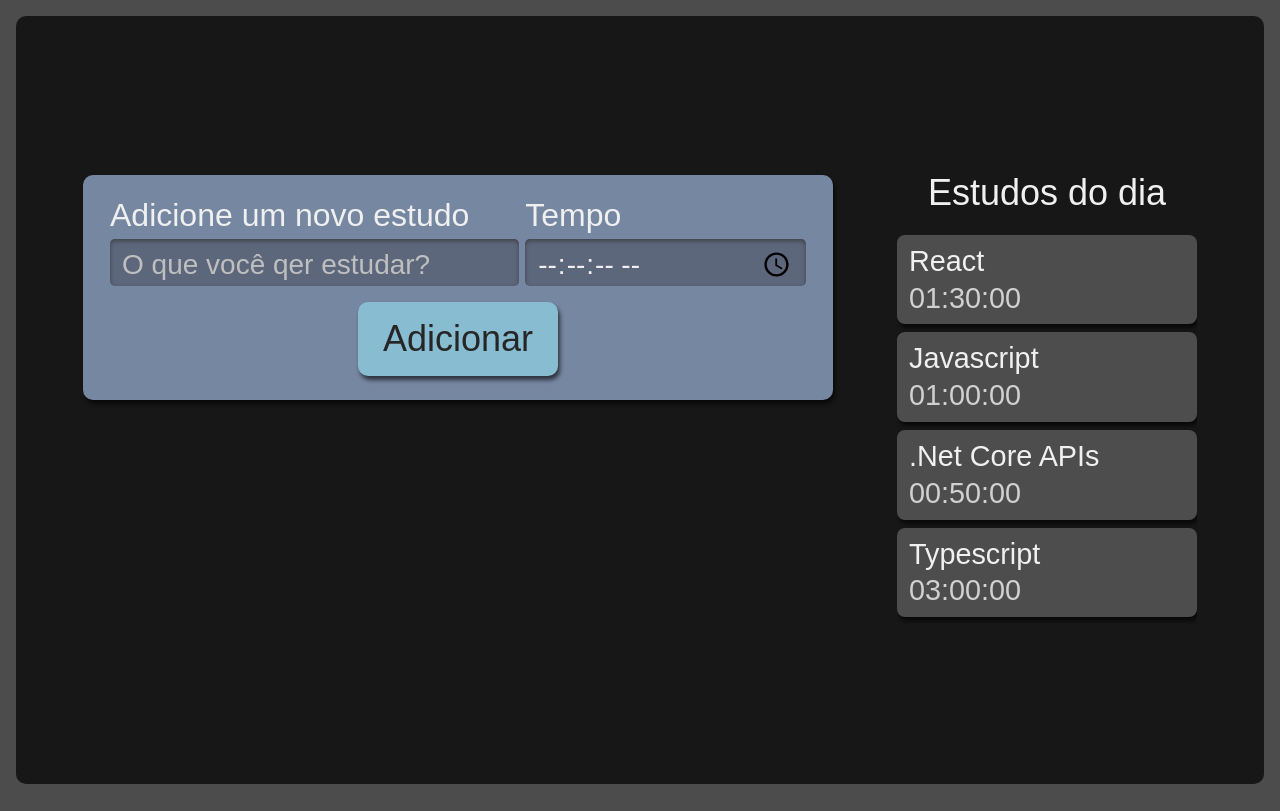
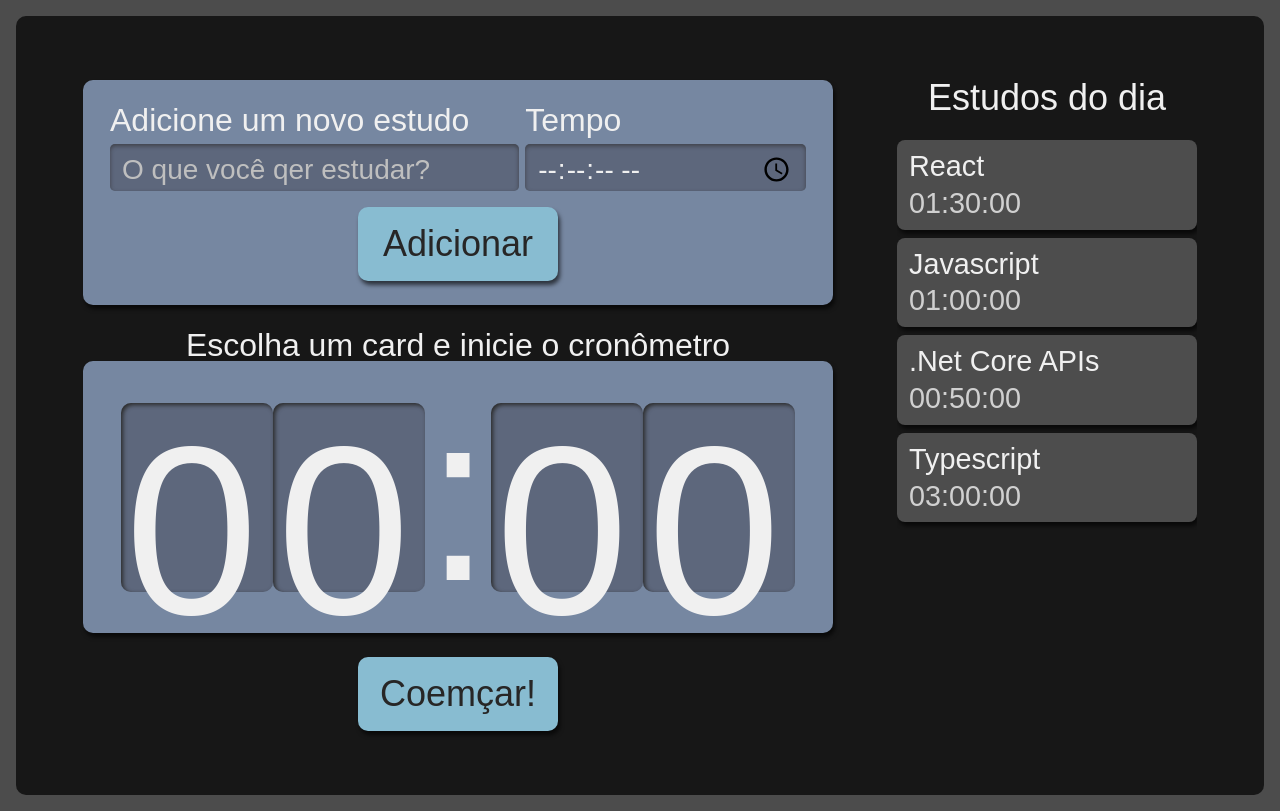
Before and after one commit to vinibit/react-tasks, a React (Create React App) app: page / in a window 1280 px wide. Built offline with nearby package versions, Linux system fonts and the light colour scheme.

Commit message:
Adiciona componente Cronometer

```diff
--- /dev/null
+++ b/src/components/Cronometer/Cronometer.module.scss
@@ -0,0 +1,59 @@
+.cronometro {
+    display: flex;
+    flex-direction: column;
+    align-items: center;
+    grid-area: cronometro;
+
+    .relogioWrapper {
+      align-items: center;
+      background-color: #7687A1;
+      border-radius: 10px;
+      box-shadow: 2px 4px 4px #0000009F;
+      box-sizing: border-box;
+      display: flex;
+      font-size: 5rem;
+      justify-content: center;
+      margin-bottom: 24px;
+      padding: 16px 12px;
+      width: 100%;
+    }
+
+    .titulo {
+      font-size: 2rem;
+    }
+
+    button {
+      background-color: #88bcd1;
+      border-radius: 10px;
+      box-shadow: 2px 4px 4px #0000009F;
+      color: #272626;
+      cursor: pointer;
+      font-size: 1.25rem;
+      padding: 16px;
+      width: 150px;
+
+      &:active {
+        background-color: #7CA6B7;
+        box-shadow: 2px 2px 4px #0000009F inset;
+        cursor: auto;
+      }
+    }
+
+    @media screen and (min-width:1280px) {
+
+      .relogioWrapper{
+        font-size: 15rem;
+      }
+
+      p {
+        font-size: 2rem;
+      }
+
+      button {
+        grid-column-start: span 2;
+        justify-self: center;
+        width: 200px;
+        font-size: 2.25rem;
+      }
+    }
+  }
--- /dev/null
+++ b/src/components/Cronometer/Cronometer.tsx
@@ -0,0 +1,22 @@
+import React from 'react'
+
+import style from './Cronometer.module.scss'
+
+import CronometerDisplay from './CronometerDisplay/CronometerDisplay'
+import Button from '../Button/Button'
+
+const Cronometer: React.FC = () => {
+    return (
+        <div className={style.cronometro}>
+            <p className={style.titulo}>Escolha um card e inicie o cronômetro</p>
+            <div className={style.relogioWrapper}>
+                <CronometerDisplay time={0} />
+            </div>
+            <Button>
+                Coemçar!
+            </Button>
+        </div>
+    );
+};
+
+export default Cronometer
--- /dev/null
+++ b/src/components/Cronometer/CronometerDisplay/CronometerDisplay.module.scss
@@ -0,0 +1,21 @@
+.relogioNumero {
+    background-color: #5D677C;
+    box-shadow: 2px 2px 4px #2B2B2B inset;
+    height: 3.6rem;
+    width: 3rem;
+    padding: 8px 4px;
+    border-radius: 10px;
+
+    @media screen and (min-width:1280px) {
+      height: 10.8rem;
+      width: 9rem;
+    }
+  }
+
+  .relogioDivisao {
+    height: 4.2rem;
+
+    @media screen and (min-width:1280px) {
+      height: 12.6rem;
+    }
+  }
--- /dev/null
+++ b/src/components/Cronometer/CronometerDisplay/CronometerDisplay.tsx
@@ -0,0 +1,26 @@
+import React from 'react'
+
+import style from './CronometerDisplay.module.scss'
+
+interface Props {
+    time: number;
+}
+
+const CronometerDisplay: React.FC<Props> = ({ time }) => {
+    const minutes = Math.floor(time / 60);
+    const seconds = time % 60;
+
+    const formatTime = (unit: number) => String(unit).padStart(2, '0');
+
+    return (
+        <>
+            <span className={style.relogioNumero}>0</span>
+            <span className={style.relogioNumero}>0</span>
+            <span>:</span>
+            <span className={style.relogioNumero}>0</span>
+            <span className={style.relogioNumero}>0</span>
+        </>
+    )
+};
+
+export default CronometerDisplay
--- a/src/pages/Main.tsx
+++ b/src/pages/Main.tsx
@@ -4,12 +4,14 @@
 
 import Form from '../components/Form/Form'
 import List from '../components/List/List'
+import Cronometer from '../components/Cronometer/Cronometer'
 
 const Main: React.FC = () => {
     return (
         <div className={style.AppStyle}>
             <Form />
             <List />
+            <Cronometer />
         </div>
     )
 }
```
